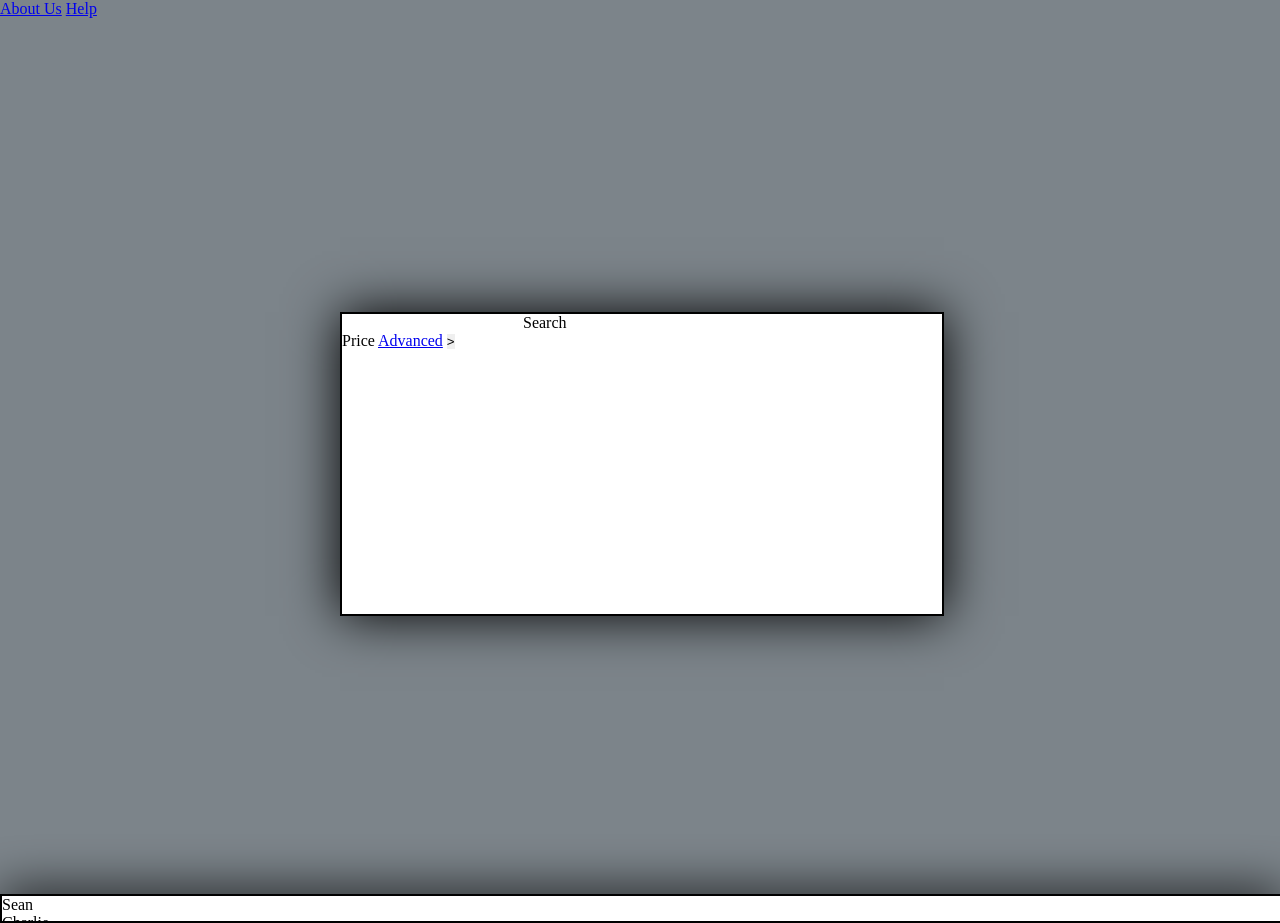
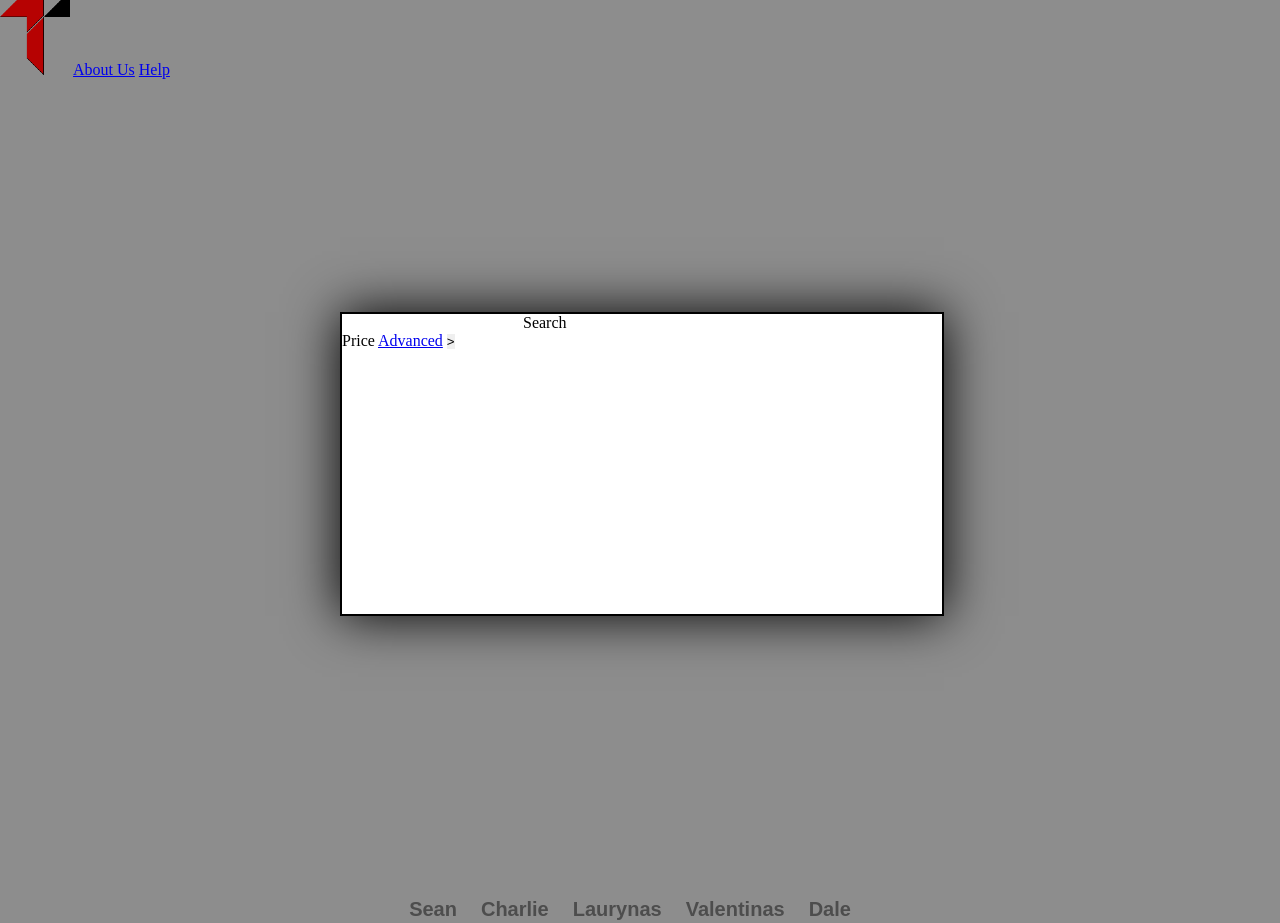
Before and after one commit to dbblTS/TecInASec_Web, a PHP site: page /index.html in a window 1280 px wide. Run offline with PHP 8.4, Linux system fonts and the light colour scheme.

Commit message:
added code
footer now moves and changes with hover.

```diff
--- a/index.html
+++ b/index.html
@@ -7,6 +7,7 @@
     </head>
     <body>
         <header>
+            <img class="Logo" src="T_logo.png">
             <a href="about.php">About Us</a>
             <a href="help.php">Help</a>
         </header>
--- a/style/style.css
+++ b/style/style.css
@@ -1,6 +1,6 @@
 /*
 Colors:
-	Gray background: #7C848A;
+	Gray background: #8D8D8D;
 	TecRed: #B50909;
 */
 /*preset parameters*/
@@ -11,17 +11,31 @@ Colors:
     margin: 0;
 }
 body {
-	background-color: #7C848A;
+	background-color: #8D8D8D;
+}
+.background{
+    min-height: 100%;
+    min-width: 1024px;
+    width: 100%;
+    height: auto;
+    position: fixed;
+    top: 0;
+    left: 0;
 }
 
+
 header {
-
+    width: 100%;
+    height: 75px;
+    position: fixed;
+}
+header .Logo{
+    height: 75px;
 }
 
 .main_form_container {
     width: 600px;
     height: 300px;
-    opacity: 20;
     border: 2px solid #000000;
     box-shadow: 0 0 50px #000000;
     background-color: #FFFFFF;
@@ -40,9 +54,29 @@ header {
 footer {
     width: 100%;
     height: 25px;
-    border: 2px solid #000000;
-    box-shadow: 0 0 50px #000000;
-    background-color: #FFFFFF;
     position: fixed;
     bottom: 0;
+    text-align: center;
 }
+footer ul li{
+    display: inline;
+    font-size: 20px;
+    list-style-type: none;
+    padding-right: 20px;
+    color: #4D4D4D;
+    font-family: fantasy;
+    font-weight: bold;
+    transition: all 0.3s ease-out;
+}
+footer ul li:hover{
+    display: inline;
+    font-size: 25px;
+    list-style-type: none;
+    padding-right: 20px;
+    color: #B50909;
+    font-family: fantasy;
+    font-weight: bold;
+    cursor: default;
+    transition: all 0.3s ease-in;
+
+}
```
Also changed, not shown: T_logo.png (added).
